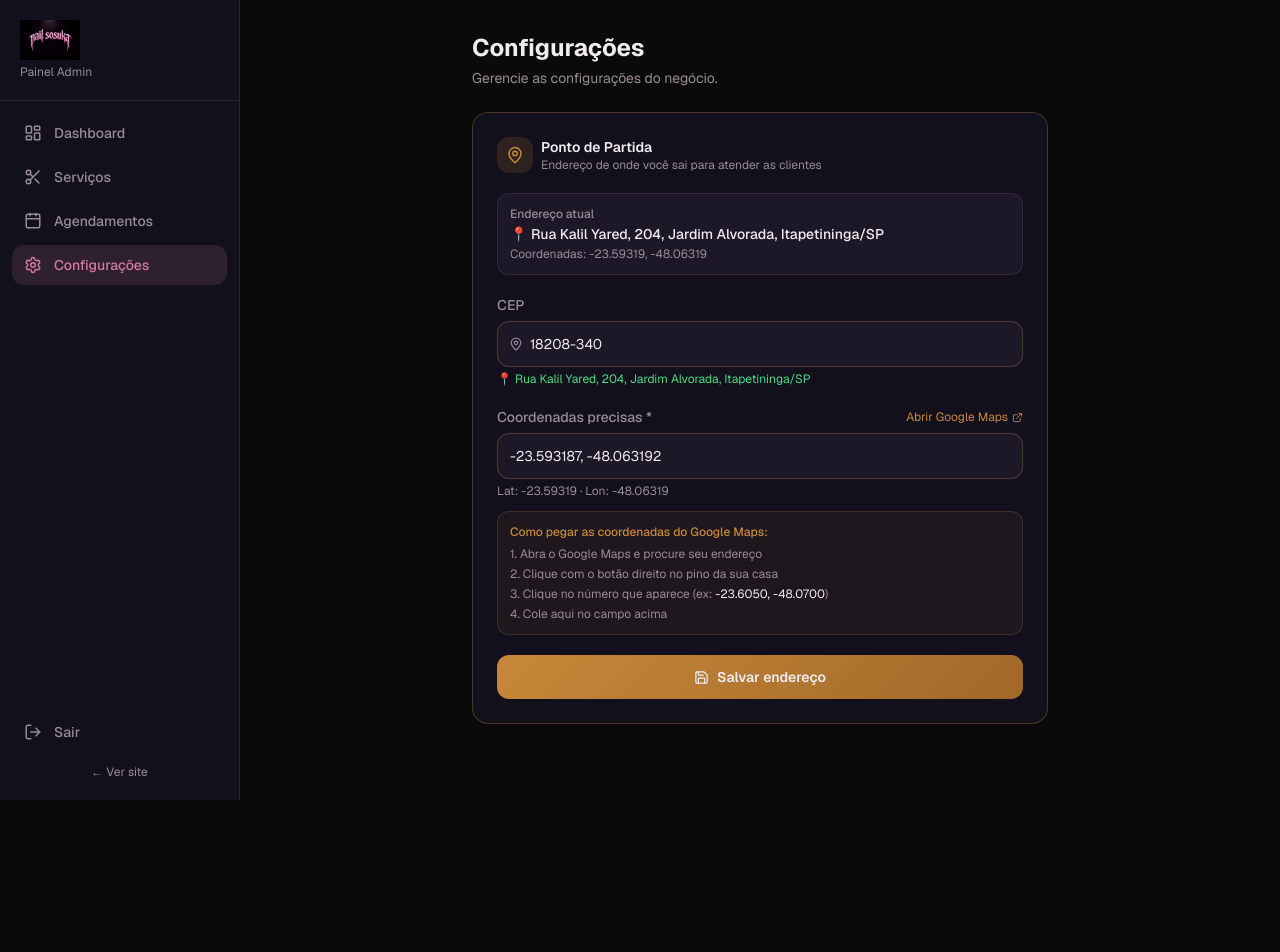
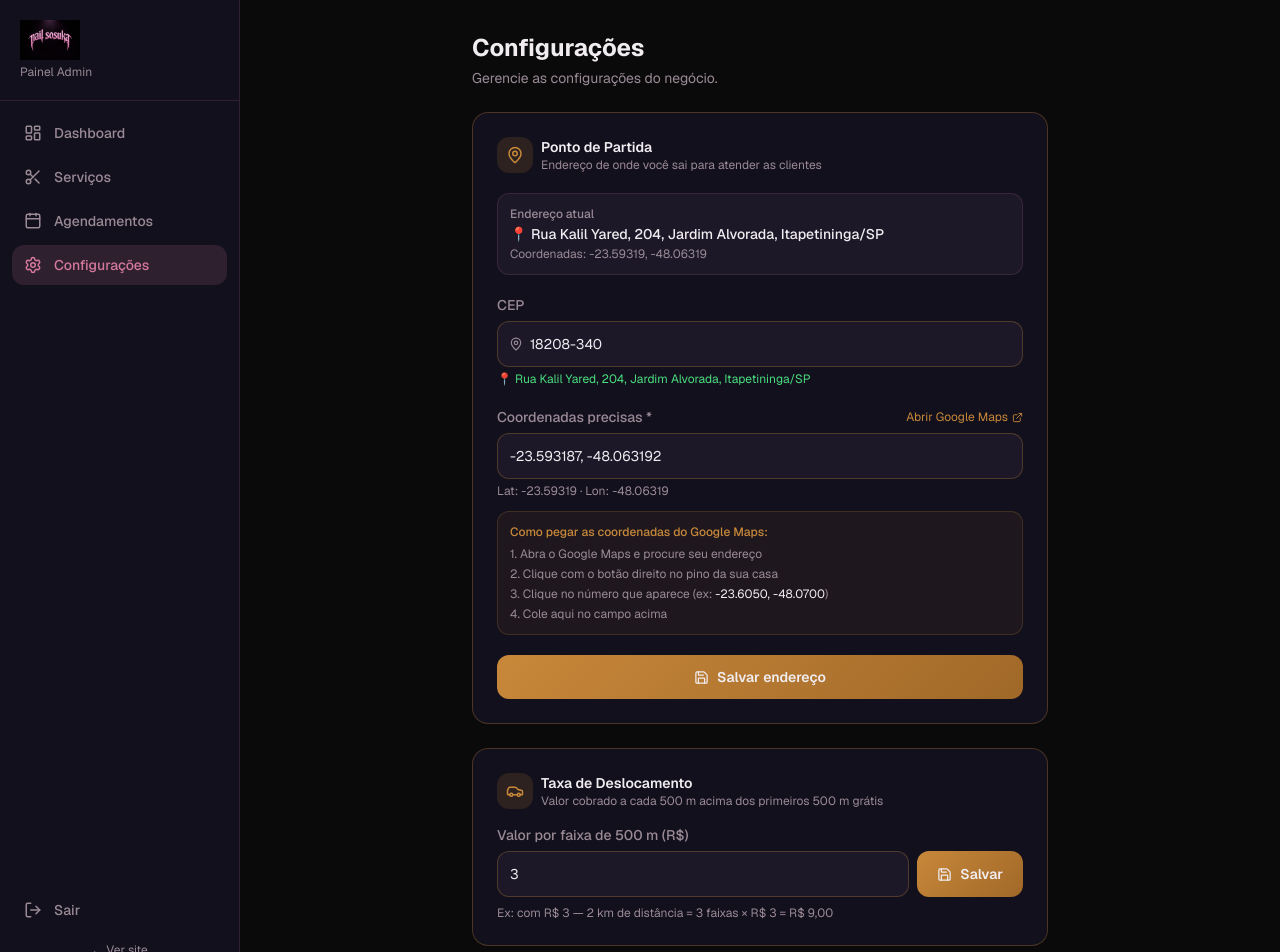
Before and after one commit to BLINKE1/nail-sosuka, a Next.js app: page /admin/configuracoes in a window 1280 px wide. Shown: the top 952 px of the page. Before the commit the page ends 800 px from the top, so only its background shows below. Built offline with nearby package versions, Linux system fonts and the light colour scheme; sample sign-in values are in the browser's storage.

Commit message:
feat: configurable transport price per band in admin settings

```diff
--- a/app/(site)/agendar/page.tsx
+++ b/app/(site)/agendar/page.tsx
@@ -5,7 +5,7 @@ import { useSearchParams, useRouter } from 'next/navigation';
 import { ChevronLeft, ChevronRight, CheckCircle, AlertCircle, Loader2, MapPin, Car, Info, Check, Tag } from 'lucide-react';
 import {
   getActiveServices, getActiveCombos, getAvailableSlots, saveAppointment,
-  generateId, formatCurrency, formatDate, notifyOwnerWhatsApp,
+  generateId, formatCurrency, formatDate, notifyOwnerWhatsApp, getTransportPricePerBand,
 } from '@/lib/store';
 import {
   calcTransportFromCep, calcSignal,
@@ -34,6 +34,7 @@ function BookingForm() {
   const [step, setStep] = useState<1 | 2 | 3>(1);
   const [services, setServices] = useState<Service[]>([]);
   const [combos, setCombos] = useState<Combo[]>([]);
+  const [pricePerBand, setPricePerBand] = useState(3);
 
   // Selection state
   const [mode, setMode] = useState<SelectionMode>('services');
@@ -64,6 +65,7 @@ function BookingForm() {
   useEffect(() => {
     setServices(getActiveServices());
     setCombos(getActiveCombos());
+    setPricePerBand(getTransportPricePerBand());
   }, []);
 
   useEffect(() => {
@@ -438,7 +440,7 @@ function BookingForm() {
                 <h3 className="font-semibold text-sm" style={{ color: '#F0ECF0' }}>Taxa de Deslocamento</h3>
               </div>
               <p className="text-xs" style={{ color: '#9A8A96' }}>
-                Até 500 m é <strong style={{ color: '#4ade80' }}>grátis</strong>. Após isso, <strong style={{ color: '#F0ECF0' }}>R$ 3,00 a cada 500 m</strong> (faixa cheia).
+                Até 500 m é <strong style={{ color: '#4ade80' }}>grátis</strong>. Após isso, <strong style={{ color: '#F0ECF0' }}>{formatCurrency(pricePerBand)} a cada 500 m</strong> (faixa cheia).
               </p>
               <div>
                 <label className="block text-xs font-medium mb-1.5" style={{ color: '#9A8A96' }}>Seu CEP *</label>
--- a/app/admin/configuracoes/page.tsx
+++ b/app/admin/configuracoes/page.tsx
@@ -1,9 +1,9 @@
 'use client';
 
 import { useEffect, useState } from 'react';
-import { MapPin, Save, Loader2, CheckCircle, AlertCircle, ExternalLink } from 'lucide-react';
+import { MapPin, Save, Loader2, CheckCircle, AlertCircle, ExternalLink, Car } from 'lucide-react';
 import AdminLayout from '@/components/admin/AdminLayout';
-import { getOrigin, saveOrigin, OriginData } from '@/lib/store';
+import { getOrigin, saveOrigin, OriginData, getTransportPricePerBand, saveTransportPricePerBand } from '@/lib/store';
 import { lookupCep } from '@/lib/transport';
 
 function maskCep(v: string) {
@@ -35,6 +35,11 @@ export default function ConfiguracoesPage() {
   const [coordsError, setCoordsError] = useState('');
 
   const [saved, setSaved] = useState(false);
+  const [priceSaved, setPriceSaved] = useState(false);
+
+  // Taxa de deslocamento
+  const [pricePerBand, setPricePerBand] = useState('3');
+  const [priceError, setPriceError] = useState('');
 
   useEffect(() => {
     const o = getOrigin();
@@ -42,6 +47,7 @@ export default function ConfiguracoesPage() {
     setCep(o.cep.replace(/^(\d{5})(\d{3})$/, '$1-$2'));
     setAddressLabel(o.address);
     setCoordsInput(`${o.lat}, ${o.lon}`);
+    setPricePerBand(String(getTransportPricePerBand()));
   }, []);
 
   async function handleCepChange(value: string) {
@@ -88,6 +94,15 @@ export default function ConfiguracoesPage() {
     setOrigin(newOrigin);
     setSaved(true);
     setTimeout(() => setSaved(false), 3000);
+  }
+
+  function handleSavePrice() {
+    const val = parseFloat(pricePerBand.replace(',', '.'));
+    if (isNaN(val) || val <= 0) { setPriceError('Informe um valor válido maior que zero.'); return; }
+    saveTransportPricePerBand(val);
+    setPriceError('');
+    setPriceSaved(true);
+    setTimeout(() => setPriceSaved(false), 3000);
   }
 
   const previewCoords = parseCoords(coordsInput);
@@ -200,6 +215,50 @@ export default function ConfiguracoesPage() {
             <Save size={15} /> Salvar endereço
           </button>
         </div>
+        {/* Taxa de deslocamento */}
+        <div className="rounded-2xl p-6 space-y-4" style={{ background: '#12101C', border: '1px solid rgba(200,136,58,0.3)' }}>
+          <div className="flex items-center gap-2">
+            <div className="w-9 h-9 rounded-xl flex items-center justify-center shrink-0" style={{ background: 'rgba(200,136,58,0.15)', color: '#C8883A' }}>
+              <Car size={18} />
+            </div>
+            <div>
+              <h2 className="font-semibold text-sm" style={{ color: '#F0ECF0' }}>Taxa de Deslocamento</h2>
+              <p className="text-xs" style={{ color: '#9A8A96' }}>Valor cobrado a cada 500 m acima dos primeiros 500 m grátis</p>
+            </div>
+          </div>
+
+          <div>
+            <label className="block text-sm font-medium mb-1.5" style={{ color: '#9A8A96' }}>Valor por faixa de 500 m (R$)</label>
+            <div className="flex gap-2">
+              <input
+                type="number"
+                min="0"
+                step="0.50"
+                value={pricePerBand}
+                onChange={e => { setPricePerBand(e.target.value); setPriceError(''); setPriceSaved(false); }}
+                placeholder="3.00"
+                className="flex-1 px-3 py-3 rounded-xl text-sm border"
+                style={{ background: '#1C1828', color: '#F0ECF0', borderColor: priceError ? 'rgba(248,113,113,0.5)' : 'rgba(200,136,58,0.3)' }}
+              />
+              <button
+                onClick={handleSavePrice}
+                className="px-5 py-3 rounded-xl text-sm font-semibold flex items-center gap-2 transition-all hover:scale-[1.02]"
+                style={{ background: 'linear-gradient(135deg, #C8883A, #A06828)', color: '#F0ECF0' }}
+              >
+                <Save size={15} /> Salvar
+              </button>
+            </div>
+            {priceError && <p className="text-xs mt-1" style={{ color: '#f87171' }}>{priceError}</p>}
+            {priceSaved && (
+              <div className="flex items-center gap-2 text-sm px-3 py-2 rounded-xl mt-2" style={{ background: 'rgba(74,222,128,0.1)', color: '#4ade80', border: '1px solid rgba(74,222,128,0.3)' }}>
+                <CheckCircle size={14} /> Taxa atualizada!
+              </div>
+            )}
+            <p className="text-xs mt-2" style={{ color: '#9A8A96' }}>
+              Ex: com R$ {pricePerBand || '3'} — 2 km de distância = 3 faixas × R$ {pricePerBand || '3'} = R$ {(3 * parseFloat(String(pricePerBand).replace(',', '.')) || 9).toFixed(2).replace('.', ',')}
+            </p>
+          </div>
+        </div>
       </div>
     </AdminLayout>
   );
--- a/lib/store.ts
+++ b/lib/store.ts
@@ -63,6 +63,7 @@ function getDefaultData(): StoreData {
     originLat: -23.593187,
     originLon: -48.063192,
     originAddress: 'Rua Kalil Yared, 204, Jardim Alvorada, Itapetininga/SP',
+    transportPricePerBand: 3,
   };
 }
 
@@ -87,6 +88,7 @@ export function getData(): StoreData {
       originLat: parsed.originLat ?? defaults.originLat,
       originLon: parsed.originLon ?? defaults.originLon,
       originAddress: parsed.originAddress ?? defaults.originAddress,
+      transportPricePerBand: parsed.transportPricePerBand ?? defaults.transportPricePerBand,
     };
 
     // Migração: se versão antiga, força as coordenadas corretas do código
@@ -177,6 +179,12 @@ export function saveOrigin(o: OriginData): void {
   saveData({ ...getData(), originCep: o.cep, originLat: o.lat, originLon: o.lon, originAddress: o.address });
 }
 
+// ── Transport pricing ─────────────────────────────────────
+export function getTransportPricePerBand(): number { return getData().transportPricePerBand; }
+export function saveTransportPricePerBand(price: number): void {
+  saveData({ ...getData(), transportPricePerBand: price });
+}
+
 // ── Auth ──────────────────────────────────────────────────
 export function isAdminLoggedIn(): boolean {
   if (typeof window === 'undefined') return false;
--- a/lib/transport.ts
+++ b/lib/transport.ts
@@ -1,10 +1,9 @@
 'use client';
 
-import { getOrigin } from './store';
+import { getOrigin, getTransportPricePerBand } from './store';
 
-const FREE_RADIUS_KM = 0.5;   // 500 m grátis
-const BAND_KM = 0.5;           // faixa de 500 m
-const PRICE_PER_BAND = 3.0;    // R$ 3,00 por faixa cheia
+const FREE_RADIUS_KM = 0.5; // 500 m grátis
+const BAND_KM = 0.5;         // faixa de 500 m
 
 function haversineKm(lat1: number, lon1: number, lat2: number, lon2: number): number {
   const R = 6371;
@@ -17,10 +16,10 @@ function haversineKm(lat1: number, lon1: number, lat2: number, lon2: number): nu
   return R * 2 * Math.atan2(Math.sqrt(a), Math.sqrt(1 - a));
 }
 
-export function calcTransportCost(distanceKm: number): number {
+export function calcTransportCost(distanceKm: number, pricePerBand?: number): number {
   if (distanceKm <= FREE_RADIUS_KM) return 0;
   const bands = Math.ceil((distanceKm - FREE_RADIUS_KM) / BAND_KM);
-  return bands * PRICE_PER_BAND;
+  return bands * (pricePerBand ?? getTransportPricePerBand());
 }
 
 async function fetchJson(url: string, timeoutMs = 10000): Promise<unknown> {
--- a/lib/types.ts
+++ b/lib/types.ts
@@ -57,4 +57,5 @@ export interface StoreData {
   originLat: number;
   originLon: number;
   originAddress: string;
+  transportPricePerBand: number;
 }
```
